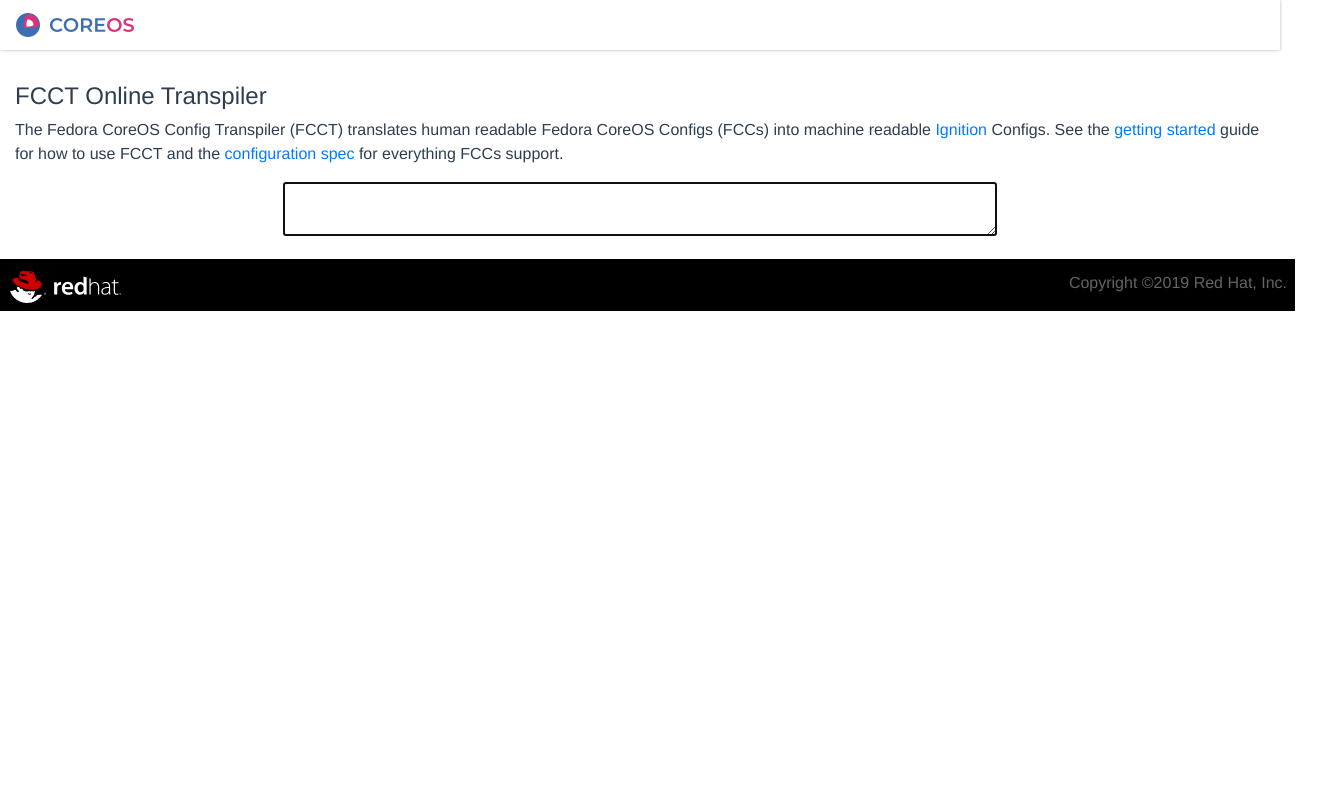
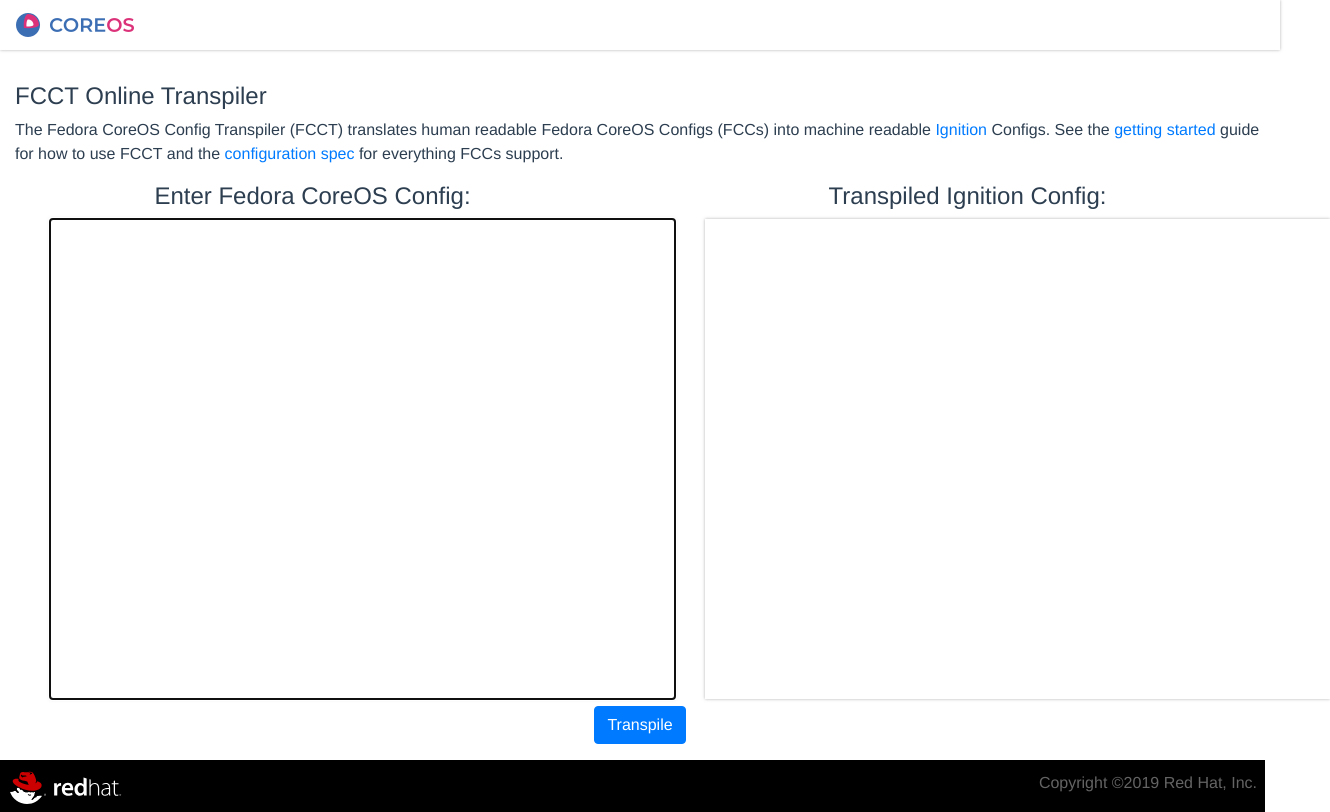
Before and after one commit to coreos/fcct-online, a Vue app in the folder client/: page / in a window 1280 px wide. Shown: the whole page, 1330 px wide, since content can reach past the window. Built offline with nearby package versions, Linux system fonts and the light colour scheme; the HTML template or start-up script is replaced by a standard one.

Commit message:
client/server: connect client with server, create form submission action

```diff
--- a/client/package.json
+++ b/client/package.json
@@ -8,6 +8,7 @@
     "lint": "vue-cli-service lint"
   },
   "dependencies": {
+    "axios": "^0.19.0",
     "bootstrap": "^4.3.1",
     "bootstrap-vue": "^2.0.0-rc.27",
     "core-js": "^2.6.5",
--- a/client/src/components/Footer.vue
+++ b/client/src/components/Footer.vue
@@ -34,6 +34,9 @@
 .redhat-footer {
     background: #000;
     margin-top: 1em;
+    position: relative;
+    bottom: 0;
+    width: 100%;
 }
 .redhat-logo {
     float: left;
--- a/client/src/components/Validator.vue
+++ b/client/src/components/Validator.vue
@@ -1,20 +1,97 @@
 <template>
-<div class="validate-wrapper">
-    <div class="co-p-validate-lines">
-
+<div class="co-p-validate">
+  <form id="validate">
+    <div class="row">
+      <div class="col-lg-6 col-md-6 col-sm-12 col-xs-12">
+        <h4>Enter Fedora CoreOS Config:</h4>
+        <div class="co-p-validate-wrapper">
+          <div class="co-p-validate-lines"></div>
+          <!-- eslint-disable-next-line -->
+          <textarea v-model="fcc_config" id="validate-config" wrap="off" spellcheck="false" autofocus=""></textarea>
+        </div>
+      </div>
+      <div class="col-lg-6 col-md-6 col-sm-12 col-xs-12">
+        <h4>Transpiled Ignition Config:</h4>
+        <!-- eslint-disable-next-line -->
+        <textarea readonly v-model="ignition_config" id="validate-results" wrap="off" spellcheck="false" autofocus=""></textarea>
+      </div>
     </div>
     <!-- eslint-disable-next-line -->
-    <textarea id="validate-config" wrap="off" spellcheck="false" autofocus="" style="width: 714px;"></textarea>
+    <input type="submit" id="validate-submit" class="btn btn-primary" value="Transpile" data-category="Validator" v-on:click="submit">
+  </form>
 </div>
 </template>
 
 <script>
+import axios from 'axios';
+
 export default {
   name: 'Validator',
+  data() {
+    return {
+      fcc_config: '',
+      ignition_config: '',
+    };
+  },
+  methods: {
+    cleanIgnitionBox() {
+      this.ignition_config = '';
+    },
+    convertFccToUrl() {
+      const replacedString = this.fcc_config.replace(/\n/g, '\\n');
+      return encodeURI(replacedString);
+    },
+    toIgnitionConfig() {
+      const urlConfig = this.convertFccToUrl();
+      const path = 'http://127.0.0.1:5000/config/'.concat(urlConfig);
+      axios.get(path)
+        .then((res) => {
+          try {
+            this.ignition_config = JSON.parse(res.data.ignition_config);
+          } catch (err) {
+            this.ignition_config = res.data.ignition_config;
+          }
+        })
+        .catch((error) => {
+          // eslint-disable-next-line
+          console.error(error);
+        });
+    },
+    submit(e) {
+      e.preventDefault();
+      this.cleanIgnitionBox();
+      this.toIgnitionConfig();
+    },
+  },
 };
 </script>
 
 <!-- Add "scoped" attribute to limit CSS to this component only -->
 <style scoped>
-
+#validate-config {
+  height: 60vh;
+  width: 100%;
+  position: relative;
+  left: 50px;
+  background: transparent;
+  border: 0px;
+  resize: none;
+  font-size: 10pt;
+  font-family: monospace;
+  line-height: 14px !important;
+  box-shadow: 0 0 3px rgba(153,153,153,.75)
+}
+#validate-results {
+  height: 60vh;
+  width: 100%;
+  position: relative;
+  left: 50px;
+  background: transparent;
+  border: 0px;
+  resize: none;
+  font-size: 10pt;
+  font-family: monospace;
+  line-height: 14px !important;
+  box-shadow: 0 0 3px rgba(153,153,153,.75)
+}
 </style>
```
Also changed, not shown: 2 other files (tests, documents, lock files or other folders).
